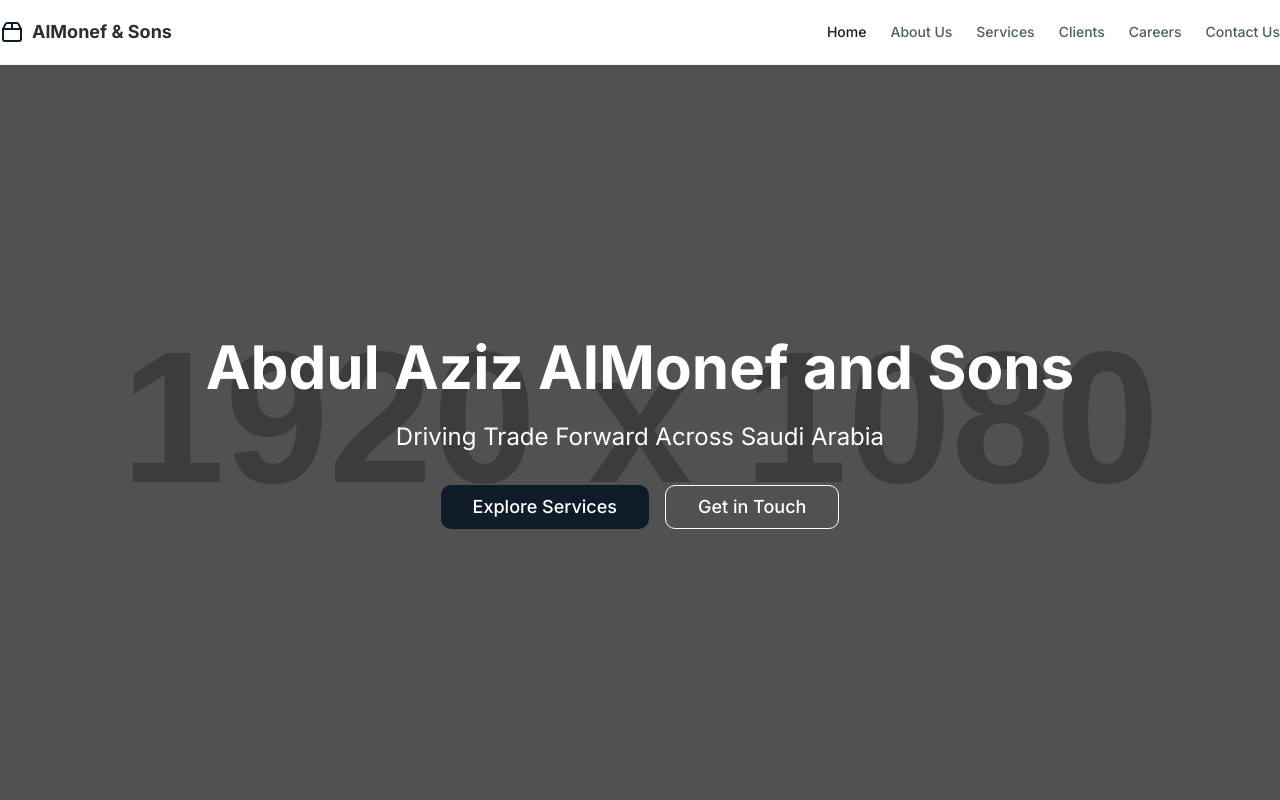
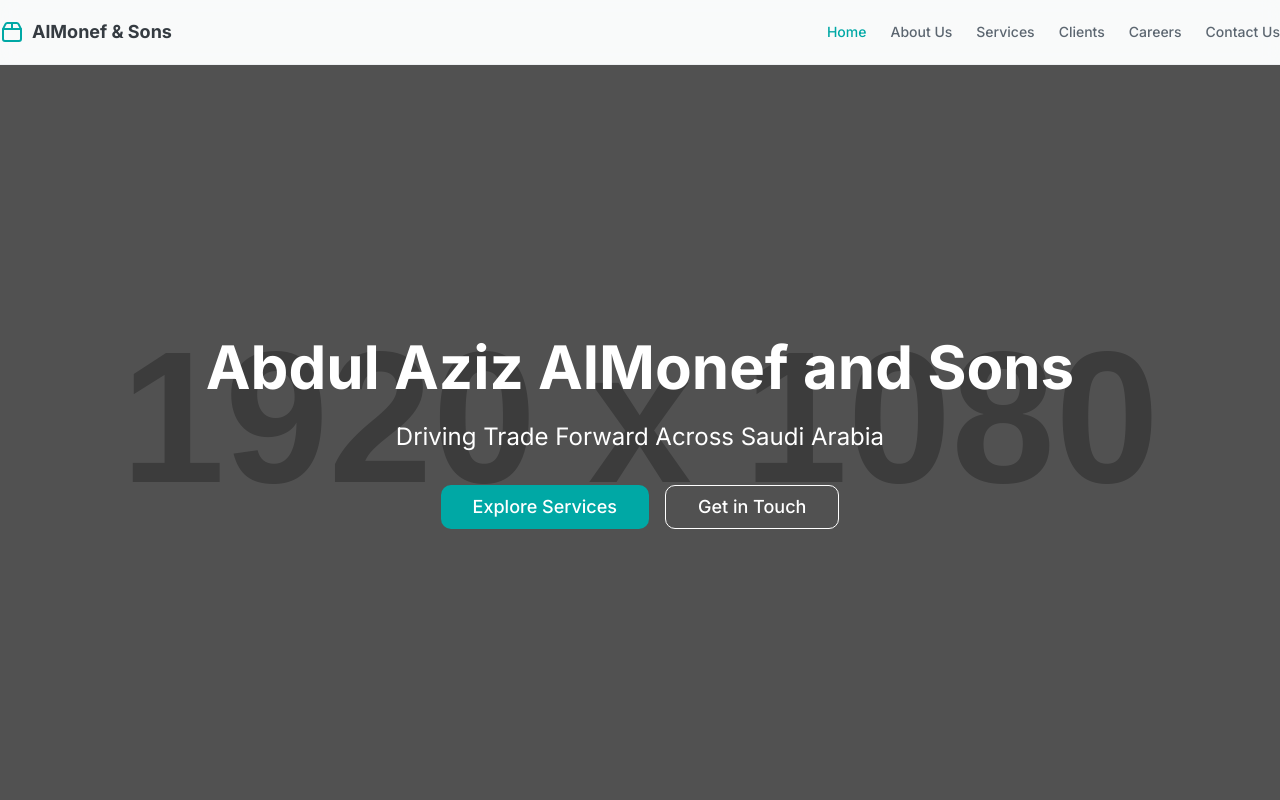
Before and after one commit to Ar-Raad-Dev/al-monef-logistics, a Next.js app: page / in a window 1280 px wide. Shown: the top 800 px of the page. Built offline with nearby package versions, Linux system fonts and the light colour scheme.

Commit message:
not this  change to a colorful and attractive theme and color scheme

```diff
--- a/src/app/globals.css
+++ b/src/app/globals.css
@@ -4,95 +4,99 @@
 
 @layer base {
   :root {
-    --background: 0 0 100; /* #FFFFFF - Pure White */
-    --foreground: 200 19 18; /* #263238 - Dark Graphite */
+    --background: 210 17 98; /* #F8F9FA - Off-White */
+    --foreground: 210 10 23; /* #343A40 - Deep Charcoal */
 
-    --card: 200 17 26; /* #37474F - Soft Charcoal */
-    --card-foreground: 0 0 95; /* #F2F2F2 - Off-white */
+    --card: 0 0 100; /* #FFFFFF - Pure White */
+    --card-foreground: 210 10 23; /* #343A40 - Deep Charcoal */
 
     --popover: 0 0 100; /* #FFFFFF - Pure White */
-    --popover-foreground: 200 19 18; /* #263238 - Dark Graphite */
+    --popover-foreground: 210 10 23; /* #343A40 - Deep Charcoal */
 
-    --primary: 210 50 11; /* #0D1B2A - Royal Midnight Blue */
+    --primary: 179 100 33; /* #00A9A5 - Vibrant Teal */
     --primary-foreground: 0 0 100; /* #FFFFFF - Pure White */
 
-    --secondary: 200 21 73; /* #B0BEC5 - Steel Silver */
-    --secondary-foreground: 200 19 18; /* #263238 - Dark Graphite */
+    --secondary: 16 100 66; /* #FF7F50 - Light Coral */
+    --secondary-foreground: 210 10 23; /* #343A40 - Deep Charcoal */
 
-    --muted: 200 21 90; /* #E1E7E9 - Lighter Steel Silver */
-    --muted-foreground: 200 18 35; /* #4A5B62 - Muted Dark Graphite */
+    --muted: 210 17 90; /* #E0E0E0 - Lighter version of Off-White/Light Grey */
+    --muted-foreground: 210 10 40; /* #5A6168 - Muted Deep Charcoal */
 
-    --accent: 27 100 50; /* #FF6F00 - Trade Orange */
-    --accent-foreground: 0 0 100; /* #FFFFFF - Pure White */
+    --accent: 46 100 70; /* #FFDA63 - Sunny Yellow */
+    --accent-foreground: 210 10 23; /* #343A40 - Deep Charcoal */
 
-    --destructive: 0 84 60;
-    --destructive-foreground: 0 0 98;
+    --destructive: 0 84 60; /* Standard Red */
+    --destructive-foreground: 0 0 98; /* Light color for text on destructive */
 
-    --border: 200 20 88; /* #DCE1E3 - Light Gray */
-    --input: 200 20 96; /* #F0F3F4 - Very Light Gray */
-    --ring: 27 100 50; /* #FF6F00 - Trade Orange */
+    --border: 210 17 88; /* #DDE1E3 - Light Grey */
+    --input: 210 17 96; /* #F0F3F4 - Very Light Grey */
+    --ring: 46 100 70; /* #FFDA63 - Sunny Yellow */
 
     --radius: 0.75rem;
 
-    --chart-1: 27 100 50; /* Trade Orange */
-    --chart-2: 46 100 66; /* Golden Sand */
-    --chart-3: 200 21 73; /* Steel Silver */
-    --chart-4: 210 50 11; /* Royal Midnight Blue */
-    --chart-5: 210 50 30; /* Lighter Royal Midnight Blue */
+    /* Chart Colors - derived from the new palette */
+    --chart-1: 179 100 33; /* Vibrant Teal */
+    --chart-2: 16 100 66; /* Light Coral */
+    --chart-3: 46 100 70; /* Sunny Yellow */
+    --chart-4: 199 58 82; /* Soft Sky Blue */
+    --chart-5: 179 100 25; /* Darker Teal */
 
-    --sidebar-background: 200 20 97; /* #F3F5F6 - Very Light Steel Silver/Gray */
-    --sidebar-foreground: 200 19 18; /* #263238 - Dark Graphite */
-    --sidebar-primary: 210 50 11; /* #0D1B2A - Royal Midnight Blue */
+    /* Sidebar Colors - Light Theme */
+    --sidebar-background: 210 17 97; /* #F5F7F8 - Slightly different Off-White */
+    --sidebar-foreground: 210 10 23; /* #343A40 - Deep Charcoal */
+    --sidebar-primary: 179 100 33; /* #00A9A5 - Vibrant Teal */
     --sidebar-primary-foreground: 0 0 100; /* #FFFFFF - Pure White */
-    --sidebar-accent: 27 100 50; /* #FF6F00 - Trade Orange */
-    --sidebar-accent-foreground: 0 0 100; /* #FFFFFF - Pure White */
-    --sidebar-border: 200 20 88; /* #DCE1E3 - Light Gray */
-    --sidebar-ring: 27 100 50; /* #FF6F00 - Trade Orange */
+    --sidebar-accent: 46 100 70; /* #FFDA63 - Sunny Yellow */
+    --sidebar-accent-foreground: 210 10 23; /* #343A40 - Deep Charcoal */
+    --sidebar-border: 210 17 90; /* #E0E0E0 - Light Grey */
+    --sidebar-ring: 46 100 70; /* #FFDA63 - Sunny Yellow */
   }
 
   .dark {
-    --background: 210 30 8; /* #0A1420 - Very Dark Blue */
-    --foreground: 200 20 90; /* #DDE1E2 - Light Gray/Off-white */
+    --background: 240 30 14; /* #1A1A2E - Very Dark Blue/Grey */
+    --foreground: 0 0 88; /* #E0E0E0 - Light Grey/Off-white */
 
-    --card: 210 25 15; /* #1A2638 - Darker Blue Card */
-    --card-foreground: 200 20 90; /* #DDE1E2 - Light Gray/Off-white */
+    --card: 240 25 19; /* #24243E - Darker Blue/Grey Card */
+    --card-foreground: 0 0 88; /* #E0E0E0 - Light Grey/Off-white */
 
-    --popover: 210 25 15; /* #1A2638 - Darker Blue Card */
-    --popover-foreground: 200 20 90; /* #DDE1E2 - Light Gray/Off-white */
+    --popover: 240 25 19; /* #24243E - Darker Blue/Grey Card */
+    --popover-foreground: 0 0 88; /* #E0E0E0 - Light Grey/Off-white */
 
-    --primary: 27 100 50; /* #FF6F00 - Trade Orange */
-    --primary-foreground: 0 0 100; /* #FFFFFF - Pure White */
+    --primary: 179 100 43; /* #00D9D3 - Brighter Teal for dark mode */
+    --primary-foreground: 210 10 15; /* #1E2428 - Darker for contrast on bright primary */
 
-    --secondary: 210 20 25; /* #2D3A4C - Medium Dark Blue */
-    --secondary-foreground: 200 20 80; /* #BFC5C7 - Lighter Gray */
+    --secondary: 16 100 70; /* #FF9978 - Brighter Coral for dark mode */
+    --secondary-foreground: 210 10 15; /* #1E2428 - Darker for contrast */
 
-    --muted: 210 20 12; /* #131F2D - Darker Blue Muted */
-    --muted-foreground: 200 20 60; /* #879093 - Medium-Light Gray */
+    --muted: 240 15 35; /* #4A4A6A - Dark Grey */
+    --muted-foreground: 240 15 70; /* #A0A0B8 - Lighter Grey */
 
-    --accent: 46 100 66; /* #FFD54F - Golden Sand */
-    --accent-foreground: 200 19 18; /* #263238 - Dark Graphite */
+    --accent: 46 100 75; /* #FFE082 - Brighter Sunny Yellow */
+    --accent-foreground: 210 10 23; /* #343A40 - Deep Charcoal */
 
-    --destructive: 0 80 60;
+    --destructive: 0 70 55; /* Slightly less intense red for dark mode */
     --destructive-foreground: 0 0 98;
 
-    --border: 210 20 20; /* #263240 - Dark Blue-Gray Border */
-    --input: 210 20 18; /* #202C3A - Dark Blue-Gray Input */
-    --ring: 27 100 50; /* #FF6F00 - Trade Orange */
+    --border: 240 20 30; /* #3A3A5A - Medium Grey */
+    --input: 240 20 23; /* #2E2E4A - Darker Grey Input */
+    --ring: 46 100 75; /* #FFE082 - Brighter Sunny Yellow */
 
-    --chart-1: 27 100 60; /* Brighter Trade Orange */
-    --chart-2: 46 100 70; /* Brighter Golden Sand */
-    --chart-3: 200 21 65; /* Darker Steel Silver */
-    --chart-4: 210 50 30; /* Lighter Royal Midnight Blue */
-    --chart-5: 210 50 45; /* Even Lighter Royal Midnight Blue */
+    /* Chart Colors - Dark Theme (can be same or adjusted) */
+    --chart-1: 179 100 43; /* Brighter Teal */
+    --chart-2: 16 100 70; /* Brighter Coral */
+    --chart-3: 46 100 75; /* Brighter Sunny Yellow */
+    --chart-4: 199 58 75; /* Brighter Soft Sky Blue */
+    --chart-5: 179 100 35; /* Adjusted Darker Teal */
 
-    --sidebar-background: 210 25 12; /* #121D2B - Dark Blue Sidebar */
-    --sidebar-foreground: 200 20 90; /* #DDE1E2 - Light Gray */
-    --sidebar-primary: 27 100 50; /* #FF6F00 - Trade Orange */
-    --sidebar-primary-foreground: 0 0 100; /* #FFFFFF - Pure White */
-    --sidebar-accent: 46 100 66; /* #FFD54F - Golden Sand */
-    --sidebar-accent-foreground: 200 19 18; /* #263238 - Dark Graphite */
-    --sidebar-border: 210 20 20; /* #263240 - Dark Blue-Gray Border */
-    --sidebar-ring: 27 100 50; /* #FF6F00 - Trade Orange */
+    /* Sidebar Colors - Dark Theme */
+    --sidebar-background: 240 28 16; /* #1C1C33 - Slightly lighter dark blue/grey */
+    --sidebar-foreground: 0 0 88; /* #E0E0E0 - Light Grey/Off-white */
+    --sidebar-primary: 179 100 43; /* #00D9D3 - Brighter Teal */
+    --sidebar-primary-foreground: 210 10 15; /* #1E2428 - Darker for contrast */
+    --sidebar-accent: 46 100 75; /* #FFE082 - Brighter Sunny Yellow */
+    --sidebar-accent-foreground: 210 10 23; /* #343A40 - Deep Charcoal */
+    --sidebar-border: 240 20 25; /* #31314F - Medium Grey border */
+    --sidebar-ring: 46 100 75; /* #FFE082 - Brighter Sunny Yellow */
   }
 }
 
```
